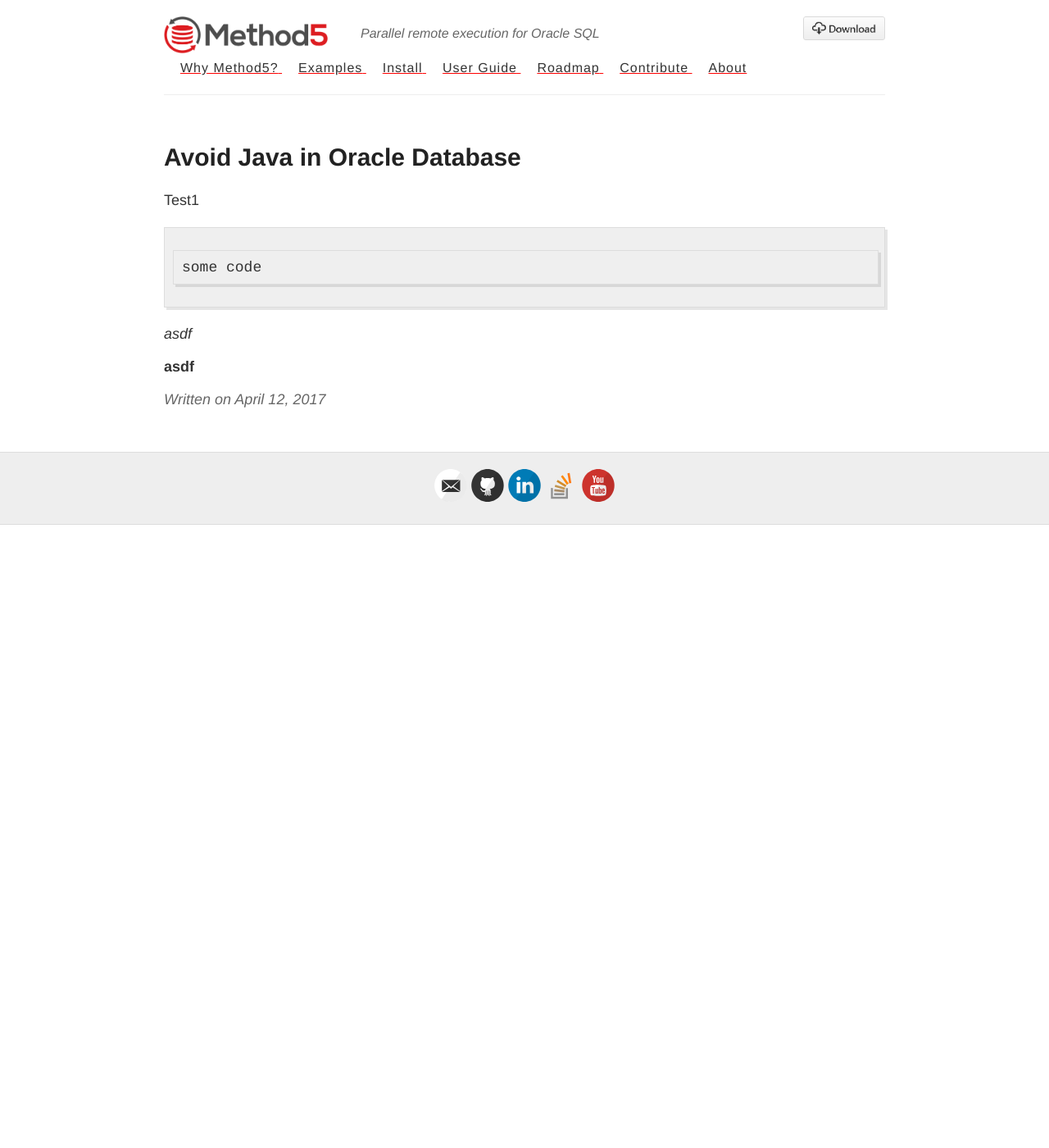
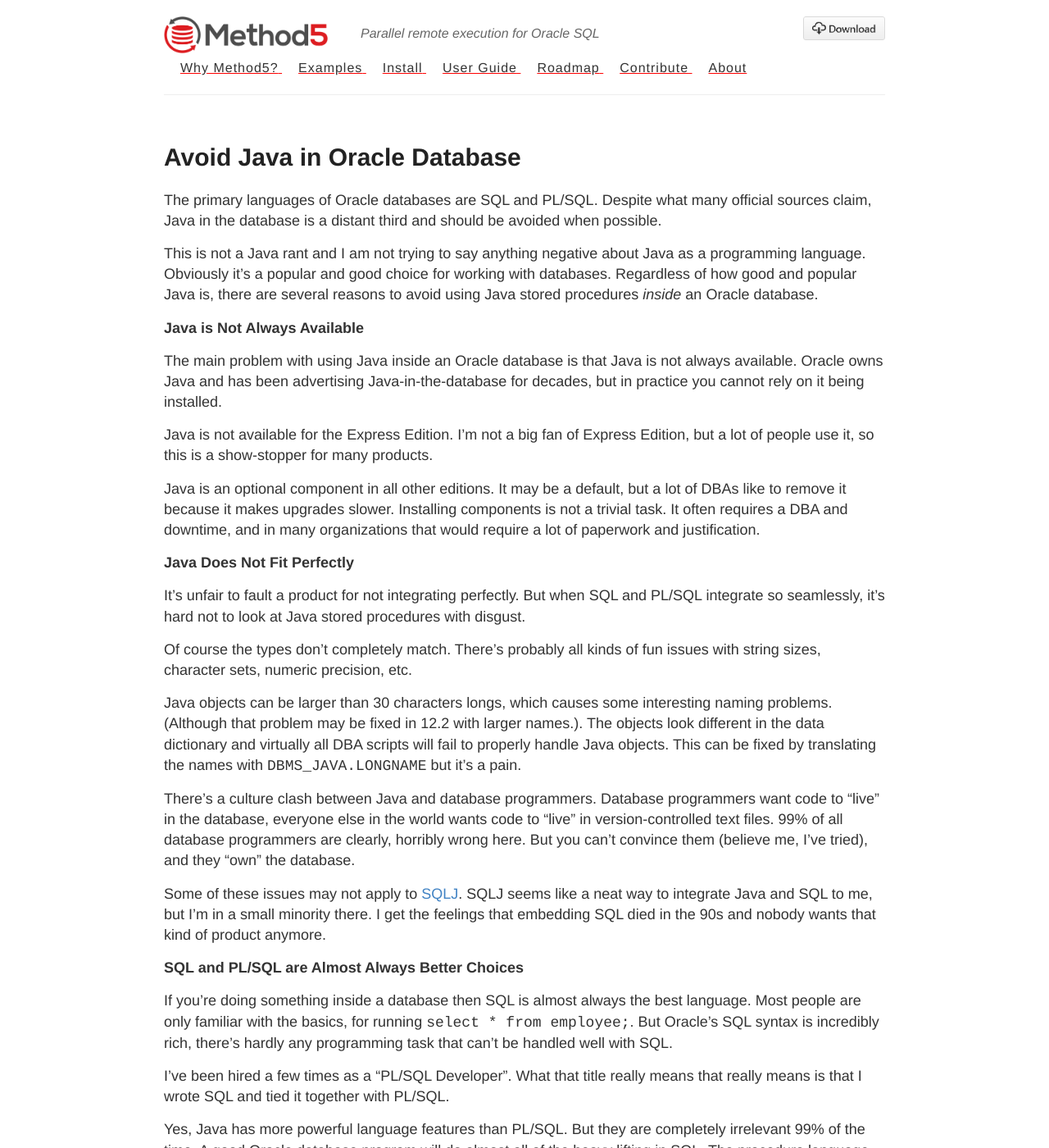
Before and after one commit to method5/method5.github.io, a Jekyll site: the page built from _posts/2017-04-12-Avoid-Java-In-DB.md, in a window 1280 px wide and 1400 px high. Shown: the whole window at 82% size. Built offline with Jekyll 4.4.1, drawn with Linux system fonts in a browser that asks for light colours; comment, search, counter and statistics services are not loaded; some of the changed text lies outside the part shown.

Commit message:
Update 2017-04-12-Avoid-Java-In-DB.md

```diff
--- a/_posts/2017-04-12-Avoid-Java-In-DB.md
+++ b/_posts/2017-04-12-Avoid-Java-In-DB.md
@@ -3,10 +3,46 @@ layout: post
 title: Avoid Java in Oracle Database
 ---
 
-Test1
+The primary languages of Oracle databases are SQL and PL/SQL.  Despite what many official sources claim, Java in the database is a distant third and should be avoided when possible.
 
-    some code
+This is not a Java rant and I am not trying to say anything negative about Java as a programming language.  Obviously it's a popular and good choice for working with databases.  Regardless of how good and popular Java is, there are several reasons to avoid using Java stored procedures *inside* an Oracle database.
 
-*asdf*
+**Java is Not Always Available**
 
-**asdf**
+The main problem with using Java inside an Oracle database is that Java is not always available.  Oracle owns Java and has been advertising Java-in-the-database for decades, but in practice you cannot rely on it being installed.
+
+Java is not available for the Express Edition.  I'm not a big fan of Express Edition, but a lot of people use it, so this is a show-stopper for many products.
+
+Java is an optional component in all other editions.  It may be a default, but a lot of DBAs like to remove it because it makes upgrades slower.  Installing components is not a trivial task.  It often requires a DBA and downtime, and in many organizations that would require a lot of paperwork and justification.
+
+**Java Does Not Fit Perfectly**
+
+It's unfair to fault a product for not integrating perfectly.  But when SQL and PL/SQL integrate so seamlessly, it's hard not to look at Java stored procedures with disgust.
+
+Of course the types don't completely match.  There's probably all kinds of fun issues with string sizes, character sets, numeric precision, etc.
+
+Java objects can be larger than 30 characters longs, which causes some interesting naming problems.   (Although that problem may be fixed in 12.2 with larger names.).  The objects look different in the data dictionary and virtually all DBA scripts will fail to properly handle Java objects.  This can be fixed by translating the names with `DBMS_JAVA.LONGNAME` but it's a pain.
+
+There's a culture clash between Java and database programmers.  Database programmers want code to "live" in the database, everyone else in the world wants code to "live" in version-controlled text files.  99% of all database programmers are clearly, horribly wrong here.  But you can't convince them (believe me, I've tried), and they "own" the database.
+
+Some of these issues may not apply to [SQLJ](https://en.wikipedia.org/wiki/SQLJ).  SQLJ seems like a neat way to integrate Java and SQL to me, but I'm in a small minority there.  I get the feelings that embedding SQL died in the 90s and nobody wants that kind of product anymore.
+
+**SQL and PL/SQL are Almost Always Better Choices**
+
+If you're doing something inside a database then SQL is almost always the best language.  Most people are only familiar with the basics, for running `select * from employee;`.  But Oracle's SQL syntax is incredibly rich, there's hardly any programming task that can't be handled well with SQL.
+
+I've been hired a few times as a "PL/SQL Developer".  What that title really means that really means is that I wrote SQL and tied it together with PL/SQL.
+
+Yes, Java has more powerful language features than PL/SQL.  But they are completely irrelevant 99% of the time.  A good Oracle database program will do almost all of the heavy lifting in SQL.  The procedure language just needs to tie it together.  So PL/SQL's improved integration features more than make up for being a less powerful language.
+
+**This is a Shame**
+
+Oracle is missing a huge opportunity here.  It would be so easy to fix - just make Java a required component in all editions!
+
+Until that gets fixed that means you almost certainly should not develop a product with Java inside the database.  This is a shame because there are at least a few cases where it would be *incredibly* useful to call Java from the database.
+
+I would love to be able to reliably take advantage of Java's advantages:
+* A more powerful development kit that helps for many tasks, like creating GUIDs, file processing, etc.
+* Run existing Java programs, like ANTLR.
+
+For the foreseeable future it's best to do all database processing in SQL and PL/SQL, even if those languages don't seem like a perfect fit for the task.
```
